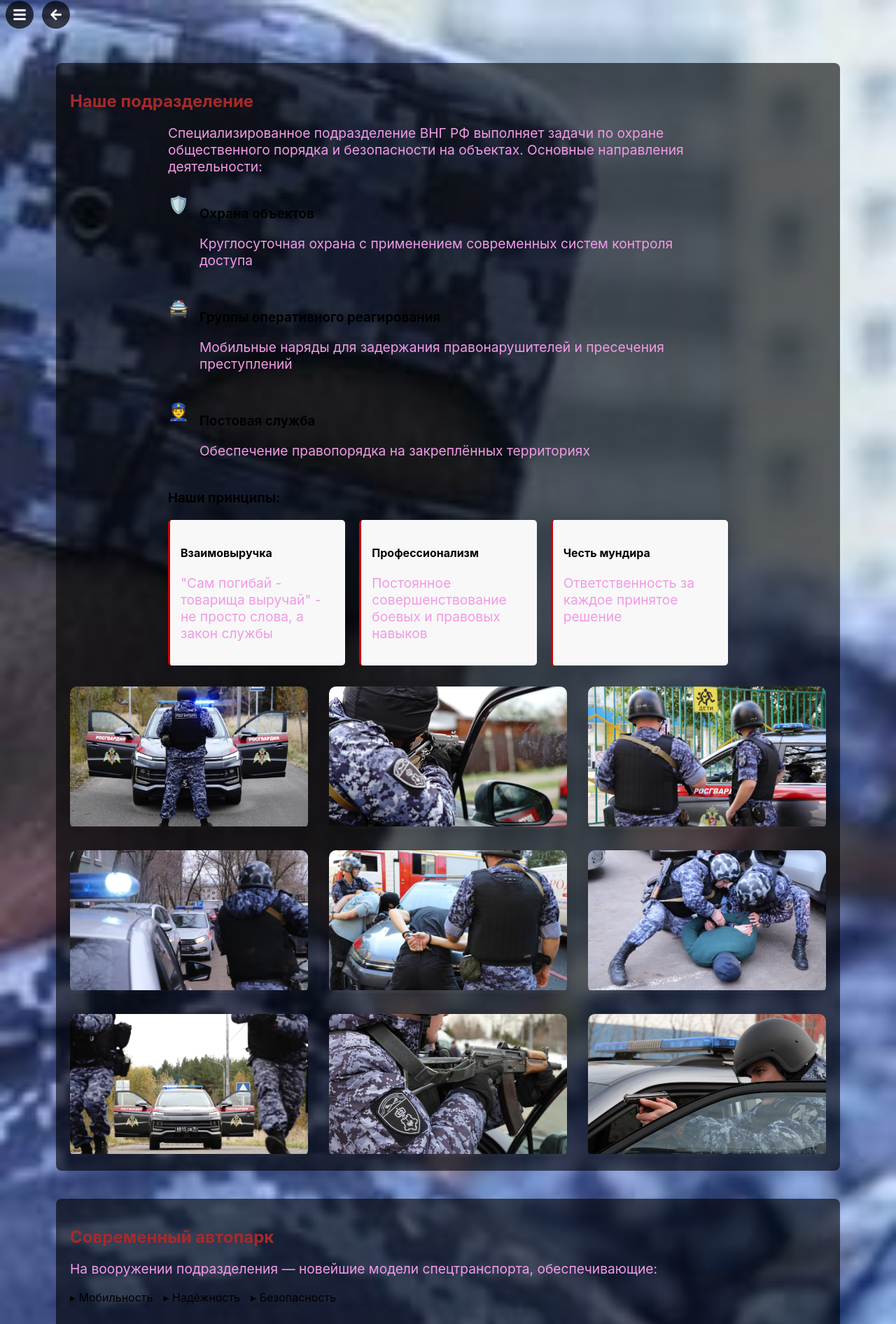
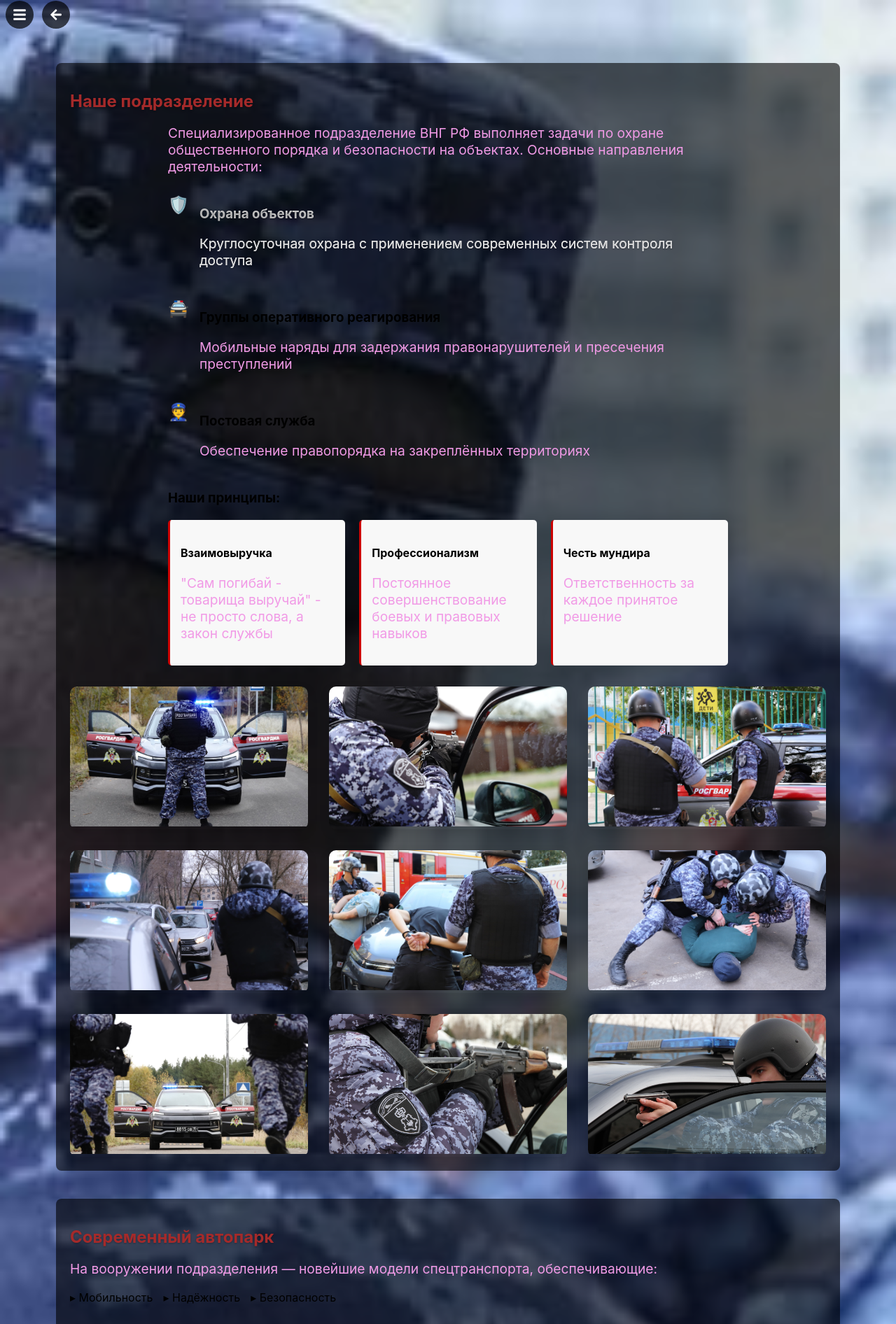
Before and after one commit to Alexander-Sab/BNG, a React (Create React App) app: page /about in a window 1280 px wide. Shown: the top 1892 px of the page at 70% size. Built offline with nearby package versions, Linux system fonts and the light colour scheme.

Commit message:
служба легкие картинки

```diff
--- a/src/components/AboutPage/AboutPage.css
+++ b/src/components/AboutPage/AboutPage.css
@@ -57,6 +57,10 @@
 .about-section h2 {
   color: var(--oglh2);
   margin-bottom: 15px;
+  -webkit-background-clip: text;
+  background-clip: text;
+
+  text-shadow: 0 1px 3px rgba(0,0,0,0.3);
 }
 
 .about-section p {
@@ -72,6 +76,20 @@
   gap: 20px;
   margin-top: 20px;
 }
+
+.task-h3 {
+  background: linear-gradient(to right, #E0E0E0, #FFFFFF);
+  -webkit-background-clip: text;
+  background-clip: text;
+  color: transparent;
+  text-shadow: 0 1px 3px rgba(0,0,0,0.3);
+}
+
+.task-h3 p {
+  color: #E0E0E0;
+  text-shadow: 0 1px 3px rgba(0,0,0,0.3);
+}
+
 
 /* Стили для секции транспорта */
 .vehicle-section {
--- a/src/components/AboutPage/AboutPage.jsx
+++ b/src/components/AboutPage/AboutPage.jsx
@@ -62,8 +62,8 @@ const AboutPage = () => {
   <ul className="task-list">
     <li className="task-item">
       <div className="task-icon">🛡️</div>
-      <div>
-        <h3>Охрана объектов</h3>
+      <div className="task-h3">
+        <h3 >Охрана объектов</h3>
         <p>Круглосуточная охрана с применением современных систем контроля доступа</p>
       </div>
     </li>
@@ -156,8 +156,7 @@ const AboutPage = () => {
 
           </div>
           <div className="vehicle-item">
-            <LazyLoadImage src={car3} alt="автопарк вид с переди с водителем" loading="lazy"  effect="blur" width="100%"
-    height="auto"/>
+            <OptimizedImage src={car3} alt="автопарк вид с переди с водителем" />
 
           </div>
           <div className="vehicle-item">
--- /dev/null
+++ b/src/components/AboutPage/OptimizedImage/OptimizedImage.css
@@ -0,0 +1,28 @@
+.image-container {
+  position: relative;
+  width: 100%;
+  height: 100%;
+  overflow: hidden;
+}
+
+.image-placeholder {
+  width: 100%;
+  height: 100%;
+  background: linear-gradient(90deg, #f0f0f0 25%, #e0e0e0 50%, #f0f0f0 75%);
+  background-size: 200% 100%;
+  animation: shimmer 1.5s infinite linear;
+}
+
+@keyframes shimmer {
+  0% { background-position: -200% 0; }
+  100% { background-position: 200% 0; }
+}
+
+.lazy-load-image-background.blur {
+  filter: blur(5px);
+  transition: filter 0.3s ease;
+}
+
+.lazy-load-image-background.blur.lazy-load-image-loaded {
+  filter: blur(0);
+}
--- a/src/components/AboutPage/OptimizedImage/OptimizedImage.jsx
+++ b/src/components/AboutPage/OptimizedImage/OptimizedImage.jsx
@@ -1,8 +1,9 @@
-// Создайте компонент для унифицированной загрузки изображений
 import { LazyLoadImage } from 'react-lazy-load-image-component';
+import './OptimizedImage.css'; // Создайте этот файл для стилей
 
 const OptimizedImage = ({ src, alt, placeholderColor }) => {
   return (
+    <div className="image-container">
       <LazyLoadImage
         src={src}
         alt={alt}
@@ -12,20 +13,14 @@ const OptimizedImage = ({ src, alt, placeholderColor }) => {
         loading="lazy"
         placeholder={
           <div
-          style={{
-            backgroundColor: placeholderColor || '#f0f0f0',
-            width: '100%',
-            height: '100%'
-          }}
+            className="image-placeholder"
+            style={{ backgroundColor: placeholderColor || '#f0f0f0' }}
           />
         }
-      threshold={300} // Загружать когда до изображения осталось 300px
-      beforeLoad={() => {
-        // Можно добавить прелоадер
-        const img = new Image();
-        img.src = src;
-      }}
+        threshold={300}
       />
+    </div>
   );
 };
-export default OptimizedImage
+
+export default OptimizedImage;
```
Lines whose indentation alone changed are shown as unchanged.
